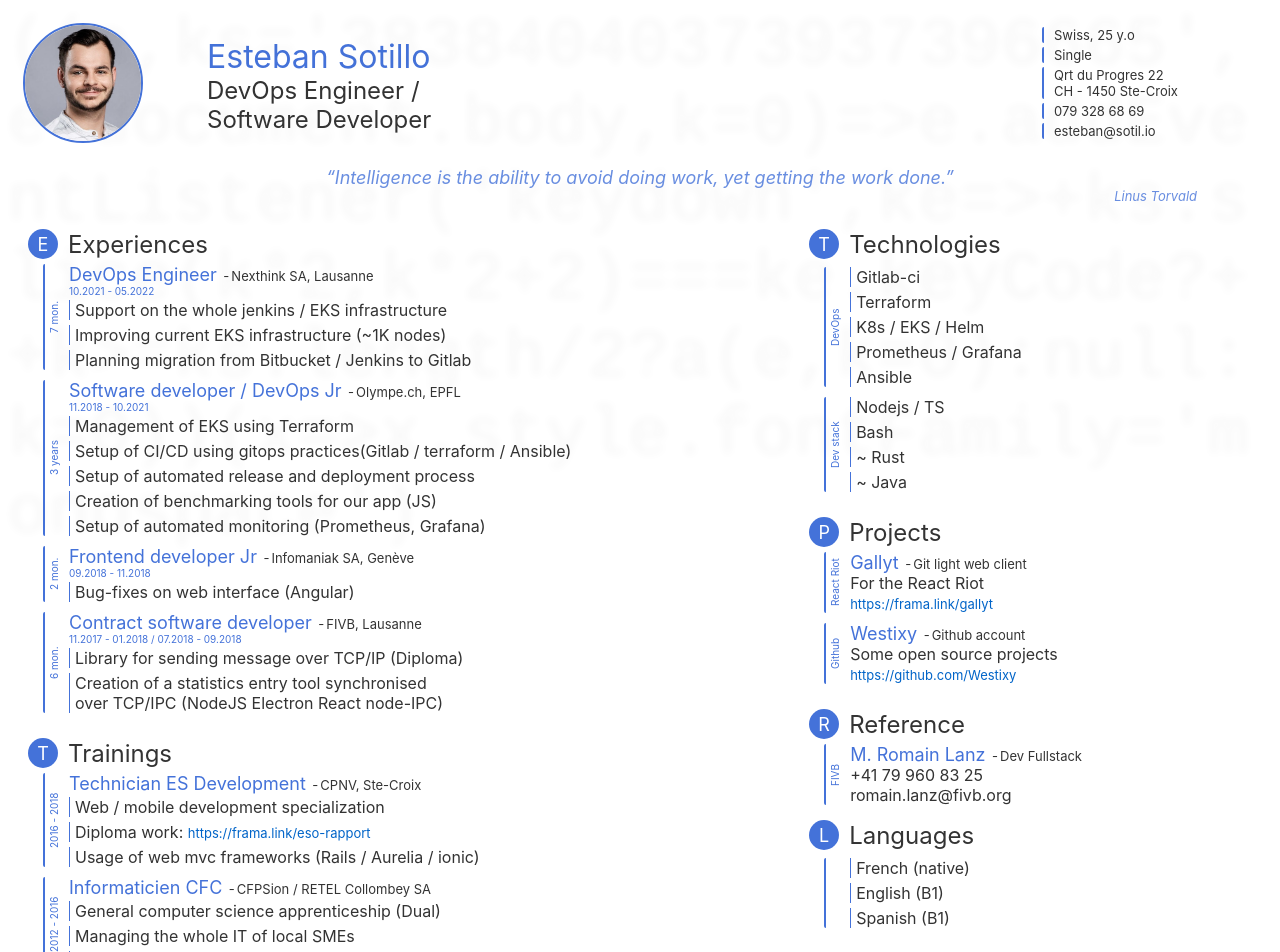
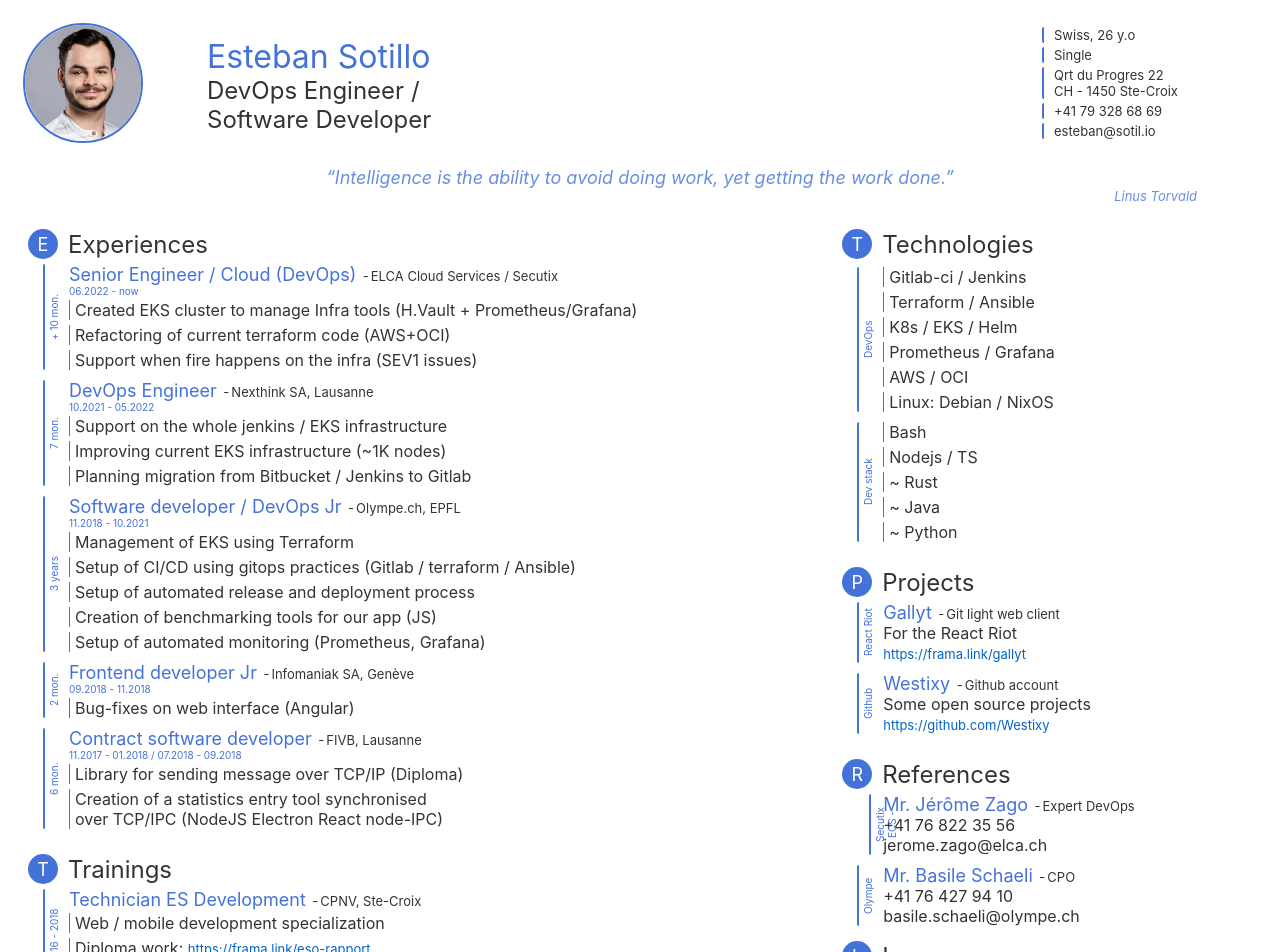
Before and after one commit to Westixy/cv, a Svelte app: page / in a window 1280 px wide. Shown: the top 952 px of the page. Built offline with nearby package versions, Linux system fonts and the light colour scheme.

Commit message:
Update cv 2023

```diff
--- a/src/pages/CV.svelte
+++ b/src/pages/CV.svelte
@@ -1,5 +1,5 @@
 <div class="cv-cnt">
-		<div class="cv-konami">((a,ks='38384040373937396665',e=document.body,k=0)=>e.addEventListener('keydown',ke=>+ks.slice(k*2,k*2+2)===ke.keyCode?++k>=ks.length/2?a(e,k=0):null:k=0))(x=>x.style.fontFamily='monospace')</div>
+  <div style="display:none" class="cv-konami">((a,ks='38384040373937396665',e=document.body,k=0)=>e.addEventListener('keydown',ke=>+ks.slice(k*2,k*2+2)===ke.keyCode?++k>=ks.length/2?a(e,k=0):null:k=0))(x=>x.style.fontFamily='monospace')</div>
   <div class="cv-header">
     <div class="cv-pic">
       <img src="pp.jpeg" alt="personal picture" />
@@ -10,7 +10,7 @@
     </div>
     <div class="cv-personal-info">
       <div class="cv-personal-info-item">
-        <div class="cv-personal-info-text">Swiss, 25 y.o</div>
+        <div class="cv-personal-info-text">Swiss, 26 y.o</div>
       </div>
       <div class="cv-personal-info-item">
         <div class="cv-personal-info-text">Single</div>
@@ -21,7 +21,7 @@
         </div>
       </div>
       <div class="cv-personal-info-item">
-        <div class="cv-personal-info-text">079 328 68 69</div>
+        <div class="cv-personal-info-text">+41 79 328 68 69</div>
       </div>
       <div class="cv-personal-info-item">
         <div class="cv-personal-info-text">esteban@sotil.io</div>
@@ -43,6 +43,19 @@
           <div class="cv-card-title">Experiences</div>
         </div>
         <div class="cv-card-content">
+          <div class="cv-card-element">
+            <div class="cv-card-element-before"> + 10 mon.</div>
+            <div class="cv-card-element-title">Senior Engineer / Cloud (DevOps)</div>
+            <div class="cv-card-element-brand">ELCA Cloud Services / Secutix</div>
+            <div class="cv-card-element-date">06.2022 - now</div>
+            <div class="cv-card-element-content">
+              <ul>
+                <li>Created EKS cluster to manage Infra tools (H.Vault + Prometheus/Grafana)</li>
+                <li>Refactoring of current terraform code (AWS+OCI)</li>
+                <li>Support when fire happens on the infra (SEV1 issues)</li>
+              </ul>
+            </div>
+          </div>
           <div class="cv-card-element">
             <div class="cv-card-element-before">7 mon.</div>
             <div class="cv-card-element-title">DevOps Engineer</div>
@@ -67,7 +80,7 @@
               <ul>
                 <li>Management of EKS using Terraform</li>
                 <li>
-                  Setup of CI/CD using gitops practices(Gitlab / terraform /
+                  Setup of CI/CD using gitops practices (Gitlab / terraform /
                   Ansible)
                 </li>
                 <li>
@@ -165,11 +178,12 @@
             <div class="cv-card-element-before">DevOps</div>
             <div class="cv-card-element-content">
               <ul>
-                <li>Gitlab-ci</li>
-                <li>Terraform</li>
+                <li>Gitlab-ci / Jenkins</li>
+                <li>Terraform / Ansible</li>
                 <li>K8s / EKS / Helm</li>
                 <li>Prometheus / Grafana</li>
-                <li>Ansible</li>
+                <li>AWS / OCI</li>
+                <li>Linux: Debian / NixOS</li>
               </ul>
             </div>
           </div>
@@ -177,10 +191,11 @@
             <div class="cv-card-element-before">Dev stack</div>
             <div class="cv-card-element-content">
               <ul>
+                <li>Bash</li>
                 <li>Nodejs / TS</li>
-                <li>Bash </li>
                 <li>~ Rust</li>
                 <li>~ Java</li>
+                <li>~ Python</li>
               </ul>
             </div>
           </div>
@@ -219,20 +234,27 @@
       <div class="cv-card cv-references">
         <div class="cv-card-header">
           <div class="cv-icon">R</div>
-          <div class="cv-card-title">Reference</div>
+          <div class="cv-card-title">References</div>
         </div>
         <div class="cv-card-content">
           <div class="cv-card-element">
-            <div class="cv-card-element-before">FIVB</div>
-            <div class="cv-card-element-title">M. Romain Lanz</div>
-            <div class="cv-card-element-brand">Dev Fullstack</div>
+            <div class="cv-card-element-before">ECS - Secutix</div>
+            <div class="cv-card-element-title">Mr. Jérôme Zago</div>
+            <div class="cv-card-element-brand">Expert DevOps</div>
             <div class="cv-card-element-content">
-              +41 79 960 83 25<br />
-              romain.lanz@fivb.org<br />
+              +41 76 822 35 56<br />
+              jerome.zago@elca.ch<br />
             </div>
           </div>
-          <div class="cv-card-element" />
-          <div class="cv-card-element" />
+          <div class="cv-card-element">
+            <div class="cv-card-element-before">Olympe</div>
+            <div class="cv-card-element-title">Mr. Basile Schaeli</div>
+            <div class="cv-card-element-brand">CPO</div>
+            <div class="cv-card-element-content">
+              +41 76 427 94 10<br />
+              basile.schaeli@olympe.ch<br />
+            </div>
+          </div>
         </div>
         <div class="cv-card-header">
           <div class="cv-icon">L</div>
```
Also changed, not shown: 2 other files (tests, documents, lock files or other folders).
